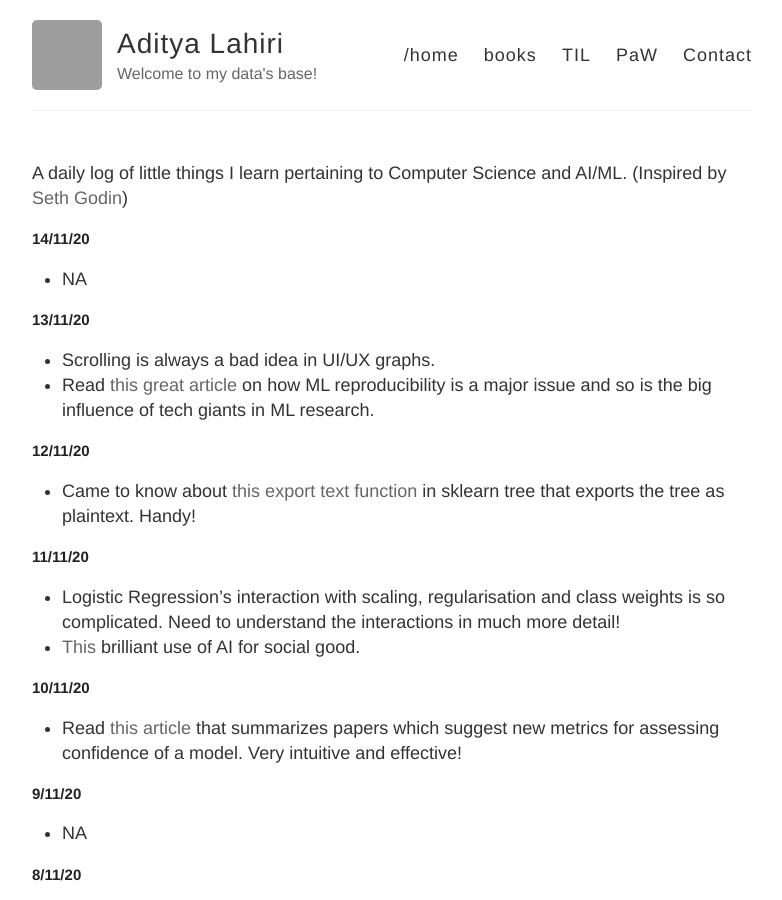
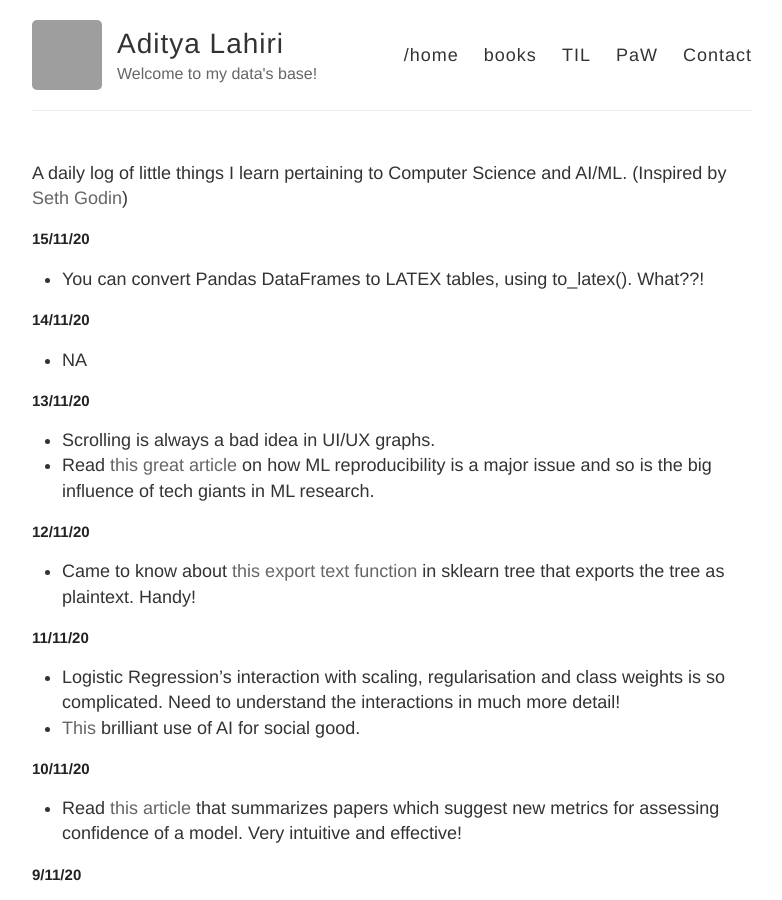
Before and after one commit to adityalahiri/adityalahiri.github.io, a Jekyll site: the page built from TIL.md, in a window 1280 px wide and 900 px high. Shown: the whole window, without its empty margins (248-1030 px from the left). Built offline with Jekyll 4.4.1, drawn with Linux system fonts in a browser that asks for light colours; our own code applies the rules of GitHub Pages for plain Markdown files; grey boxes are pictures that could not be loaded.

Commit message:
Update for 15/11

```diff
--- a/TIL.md
+++ b/TIL.md
@@ -1,5 +1,9 @@
 A daily log of little things I learn pertaining to Computer Science and AI/ML.
 (Inspired by [Seth Godin](https://seths.blog/))
+
+## 15/11/20
+
+* You can convert Pandas DataFrames to LATEX tables, using to_latex(). What??!
 
 ## 14/11/20
 
```
